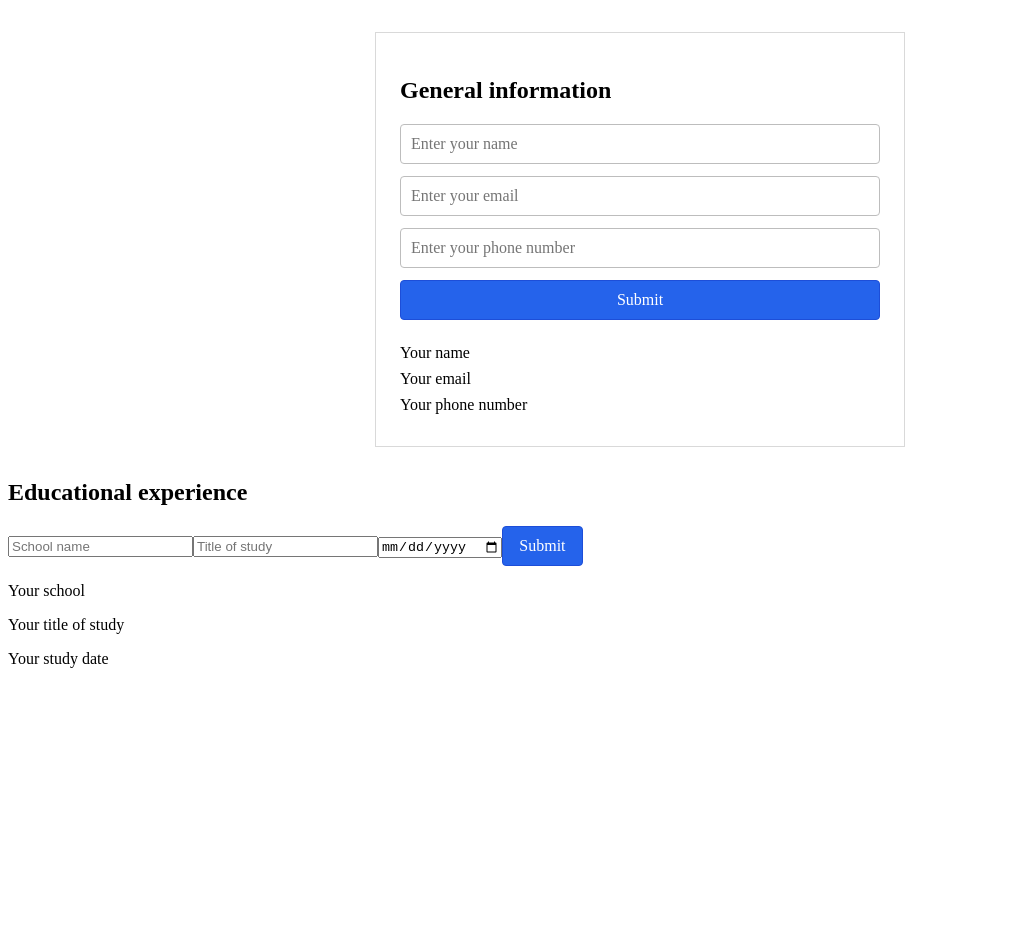
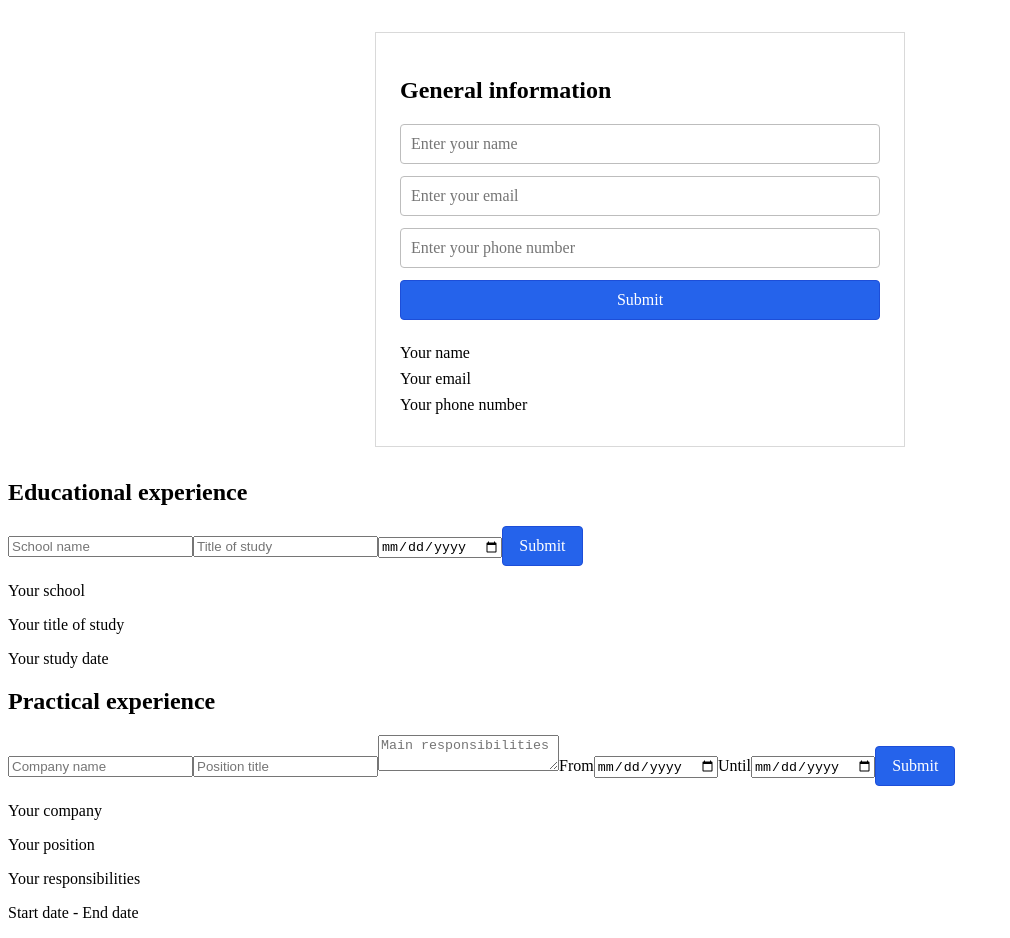
Before and after one commit to Abdulqadir-B/generate-resume, a React (Vite) app: page / in a window 1280 px wide. Shown: the whole page, without its empty margins (0-1010 px from the left). Before the commit the page ends 800 px from the top, so only its background shows below. Built offline with nearby package versions, Linux system fonts and the light colour scheme.

Commit message:
created the Experience component

```diff
--- a/src/App.jsx
+++ b/src/App.jsx
@@ -1,5 +1,6 @@
 import { Info } from "./components/Info"
 import { Education } from "./components/Education"
+import { Experience } from "./components/Experience"
 
 
 function App() {
@@ -9,6 +10,7 @@ function App() {
     <>
       <Info/>
       <Education />
+      <Experience />
     </>
   )
 }
--- a/src/components/Experience.jsx
+++ b/src/components/Experience.jsx
@@ -0,0 +1,88 @@
+import { useState } from "react";
+
+export const Experience = () => {
+  const [experience, setExperience] = useState({
+    company: "",
+    position: "",
+    responsibilities: "",
+    dateFrom: "",
+    dateUntil: "",
+  });
+  const [isSubmitted, setIsSubmitted] = useState(false);
+
+  const handleChange = (event) => {
+    setExperience({
+      ...experience,
+      [event.target.name]: event.target.value,
+    });
+  };
+
+  const handleSubmit = (event) => {
+    event.preventDefault();
+    setIsSubmitted(true);
+  };
+
+  return (
+    <section>
+      <h2>Practical experience</h2>
+
+      {!isSubmitted && (
+        <form onSubmit={handleSubmit}>
+          <input
+            name="company"
+            placeholder="Company name"
+            value={experience.company}
+            onChange={handleChange}
+          />
+          <input
+            name="position"
+            placeholder="Position title"
+            value={experience.position}
+            onChange={handleChange}
+          />
+          <textarea
+            name="responsibilities"
+            placeholder="Main responsibilities"
+            value={experience.responsibilities}
+            onChange={handleChange}
+          />
+          <label>
+            From
+            <input
+              name="dateFrom"
+              type="date"
+              value={experience.dateFrom}
+              onChange={handleChange}
+            />
+          </label>
+          <label>
+            Until
+            <input
+              name="dateUntil"
+              type="date"
+              value={experience.dateUntil}
+              onChange={handleChange}
+            />
+          </label>
+          <button type="submit">Submit</button>
+        </form>
+      )}
+
+      <div>
+        <p>{experience.company || "Your company"}</p>
+        <p>{experience.position || "Your position"}</p>
+        <p>{experience.responsibilities || "Your responsibilities"}</p>
+        <p>
+          {experience.dateFrom || "Start date"} -{" "}
+          {experience.dateUntil || "End date"}
+        </p>
+      </div>
+
+      {isSubmitted && (
+        <button type="button" onClick={() => setIsSubmitted(false)}>
+          Edit
+        </button>
+      )}
+    </section>
+  );
+};
```
